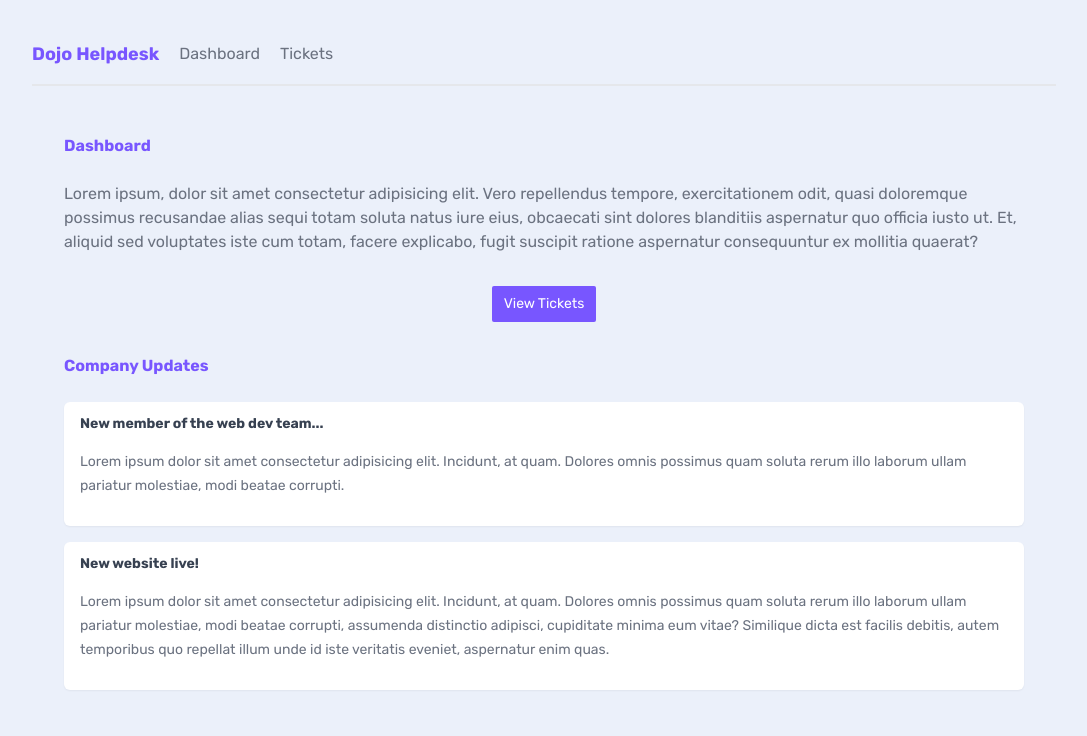
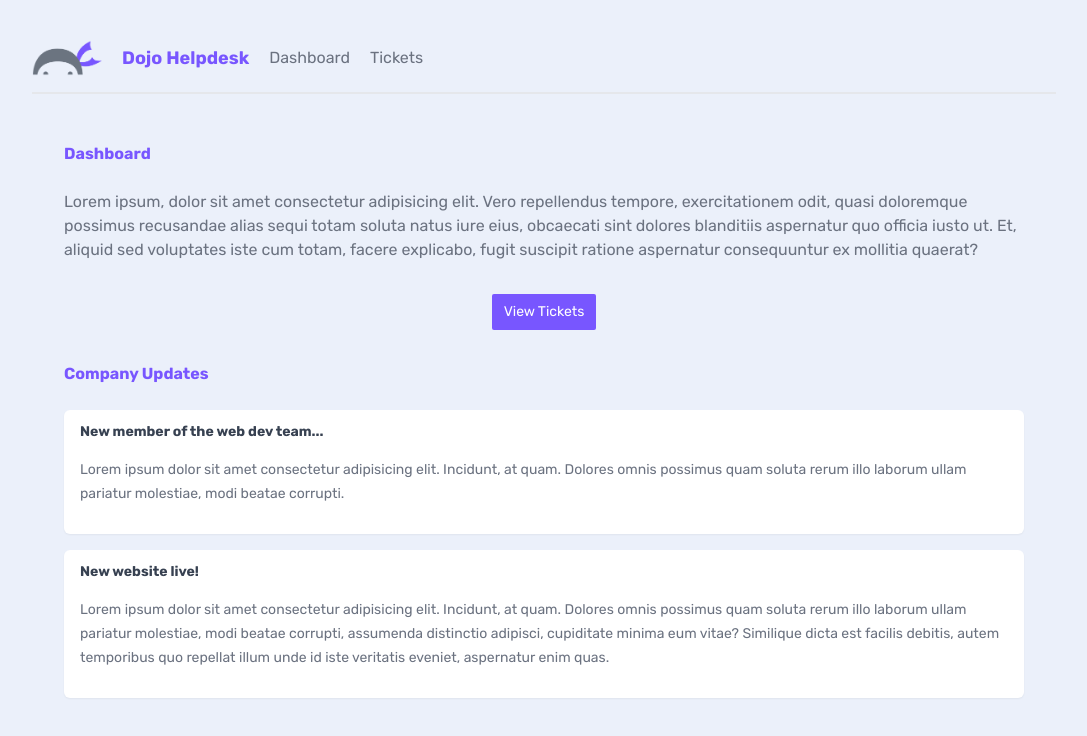
Before and after one commit to xiudou401/Helpdesk_New, a Next.js app: page / in a window 1280 px wide. Shown: the top 736 px of the page, without its empty margins (96-1183 px from the left). Built offline with nearby package versions, Linux system fonts and the light colour scheme.

Commit message:
nested layout

```diff
--- /dev/null
+++ b/app/(auth)/layout.jsx
@@ -0,0 +1,15 @@
+import Link from 'next/link';
+import React from 'react';
+
+export default function AuthLayout({ children }) {
+  return (
+    <>
+      <nav>
+        <h1>Dojo Helpdesk</h1>
+        <Link href="/signup">Sign up</Link>
+        <Link href="/login">Log in</Link>
+      </nav>
+      {children}
+    </>
+  );
+}
--- /dev/null
+++ b/app/(dashboard)/layout.jsx
@@ -0,0 +1,11 @@
+import React from 'react';
+import NavBar from '../components/NavBar';
+
+export default function DashboardLayout({ children }) {
+  return (
+    <>
+      <NavBar />
+      {children}
+    </>
+  );
+}
--- a/app/components/NavBar.jsx
+++ b/app/components/NavBar.jsx
@@ -1,9 +1,18 @@
+import Image from 'next/image';
 import Link from 'next/link';
 import React from 'react';
+import Logo from './dojo-logo.png';
 
 export default function NavBar() {
   return (
     <nav>
+      <Image
+        src={Logo}
+        alt="Dojo Helpdesk logo"
+        width={70}
+        placeholder="blur"
+        quality={100}
+      />
       <h1>Dojo Helpdesk</h1>
       <Link href="/">Dashboard</Link>
       <Link href="/tickets">Tickets</Link>
--- a/app/layout.jsx
+++ b/app/layout.jsx
@@ -1,4 +1,3 @@
-import NavBar from './components/NavBar';
 import './globals.css';
 import { Rubik } from 'next/font/google';
 
@@ -12,10 +11,7 @@ export const metadata = {
 export default function RootLayout({ children }) {
   return (
     <html lang="en">
-      <body className={rubik.className}>
-        <NavBar />
-        {children}
-      </body>
+      <body className={rubik.className}>{children}</body>
     </html>
   );
 }
```
Also changed, not shown: app/components/dojo-logo.png (added).
